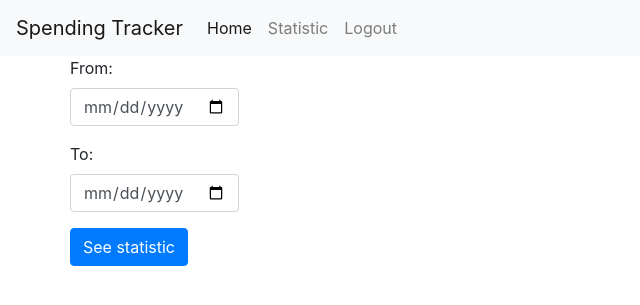
After one commit to wiezq/finance_tracker, a Flask app: template templates/statistic.html in a window 1280 px wide. The commit adds this page. Shown: the top 305 px of the page, without its empty margins (0-640 px from the left). Run offline with Flask 3, Linux system fonts and the light colour scheme; the template is opened without the code that fills it, so the values that code supplies are empty; some libraries are stand-ins or nearby versions.

Commit message:
Add statistic, ploter by date from to

```diff
--- a/app.py
+++ b/app.py
@@ -37,23 +37,42 @@ def handle_not_found(error):
     return redirect("/")
 
 
-@app.route('/<string:chart_type>.png', methods=['GET'])
+@app.route('/plot/<string:start_date>/<string:end_date>/<string:chart_type>.png', methods=['GET'])
 @login_required
-def get_pie_chart(chart_type):
-    notes = Note.query.filter_by(user_id=session.get("user_id")).all()
+def get_chart(chart_type, start_date, end_date):
+    # Convert the string dates to datetime objects
+    start_date = datetime.strptime(start_date, '%Y-%m-%d')
+    end_date = datetime.strptime(end_date, '%Y-%m-%d')
+
+    # Fetch notes between the start_date and end_date
+    notes = Note.query.filter(Note.user_id == session.get("user_id"), Note.date >= start_date,
+                              Note.date <= end_date).all()
+
+    if notes is None:
+        print("NONE ****************************88")
     fig = plot_chart(chart_type, notes)
     output = io.BytesIO()
     FigureCanvas(fig).print_png(output)
     return Response(output.getvalue(), mimetype='image/png')
 
 
-# @app.route('/chart.png', methods=['GET'])
-# @login_required
-# def get_chart():
-#     fig = plot_chart_by_categories()
-#     output = io.BytesIO()
-#     FigureCanvas(fig).print_png(output)
-#     return Response(output.getvalue(), mimetype='image/png')
+@app.route('/statistic', methods=["GET", "POST"])
+@login_required
+def statistic():
+    if request.method == "POST" and request.form["start_date"] and request.form["end_date"]:
+        start_date = datetime.strptime(request.form["start_date"], '%Y-%m-%d')
+        end_date = datetime.strptime(request.form["end_date"], '%Y-%m-%d')
+        notes_between_dates = Note.query.filter(Note.user_id == session.get("user_id"), Note.date >= start_date,
+                                                Note.date <= end_date).all()
+
+        if len(notes_between_dates) > 0:
+            start_date = str(start_date).split(" ")[0]
+            end_date = str(end_date).split(" ")[0]
+            return render_template("statistic.html", start_date=start_date, end_date=end_date)
+        else:
+            return render_template("statistic.html", start_date=None, end_date=None, msg="No notes found")
+
+    return render_template("statistic.html", start_date=None, end_date=None)
 
 
 @app.route('/', methods=["GET"])
@@ -96,11 +115,6 @@ def save_note():
                         user_id=user_id)
         db.session.add(new_note)
         db.session.commit()
-        print("New note added")
-
-    print(request.form["category"])
-    print(request.form["amount"])
-    print(request.form["date"])
     return redirect("/")
 
 
@@ -113,12 +127,13 @@ def save_note():
 
 @app.route('/register', methods=['GET', 'POST'])
 def register():
+    if session.get("user_id") is not None:
+        return redirect("/")
+
     if request.method == "POST" and request.form['email'] and request.form['username'] and request.form['password']:
         username = request.form['username']
         email = request.form['email']
         password = request.form['password']
-
-        print(username, email, password)
 
         user_exists = User.query.filter_by(email=email).first() is not None
 
@@ -136,6 +151,8 @@ def register():
 
 @app.route('/login', methods=['GET', 'POST'])
 def login():
+    if session.get("user_id") is not None:
+        return redirect("/")
     if request.method == "POST" and request.form['email'] and request.form['password']:
 
         email = request.form['email']
--- a/templates/base.html
+++ b/templates/base.html
@@ -3,41 +3,47 @@
 <head>
     <meta charset="UTF-8">
     <title>Base</title>
-    <link rel= "stylesheet" type= "text/css" href= "{{ url_for('static',filename='styles/base.css') }}">
+    <link rel="stylesheet" type="text/css" href="{{ url_for('static',filename='styles/base.css') }}">
 
     <link rel="stylesheet" href="https://stackpath.bootstrapcdn.com/bootstrap/4.3.1/css/bootstrap.min.css">
     <script src="https://stackpath.bootstrapcdn.com/bootstrap/4.3.1/js/bootstrap.min.js"></script>
-    <link rel="stylesheet" href="https://cdn.jsdelivr.net/npm/bootstrap@4.0.0/dist/css/bootstrap.min.css" integrity="sha384-Gn5384xqQ1aoWXA+058RXPxPg6fy4IWvTNh0E263XmFcJlSAwiGgFAW/dAiS6JXm" crossorigin="anonymous">
-    <script src="https://code.jquery.com/jquery-3.2.1.slim.min.js" integrity="sha384-KJ3o2DKtIkvYIK3UENzmM7KCkRr/rE9/Qpg6aAZGJwFDMVNA/GpGFF93hXpG5KkN" crossorigin="anonymous"></script>
-<script src="https://cdn.jsdelivr.net/npm/popper.js@1.12.9/dist/umd/popper.min.js" integrity="sha384-ApNbgh9B+Y1QKtv3Rn7W3mgPxhU9K/ScQsAP7hUibX39j7fakFPskvXusvfa0b4Q" crossorigin="anonymous"></script>
-<script src="https://cdn.jsdelivr.net/npm/bootstrap@4.0.0/dist/js/bootstrap.min.js" integrity="sha384-JZR6Spejh4U02d8jOt6vLEHfe/JQGiRRSQQxSfFWpi1MquVdAyjUar5+76PVCmYl" crossorigin="anonymous"></script>
+    <link rel="stylesheet" href="https://cdn.jsdelivr.net/npm/bootstrap@4.0.0/dist/css/bootstrap.min.css"
+          integrity="sha384-Gn5384xqQ1aoWXA+058RXPxPg6fy4IWvTNh0E263XmFcJlSAwiGgFAW/dAiS6JXm" crossorigin="anonymous">
+    <script src="https://code.jquery.com/jquery-3.2.1.slim.min.js"
+            integrity="sha384-KJ3o2DKtIkvYIK3UENzmM7KCkRr/rE9/Qpg6aAZGJwFDMVNA/GpGFF93hXpG5KkN"
+            crossorigin="anonymous"></script>
+    <script src="https://cdn.jsdelivr.net/npm/popper.js@1.12.9/dist/umd/popper.min.js"
+            integrity="sha384-ApNbgh9B+Y1QKtv3Rn7W3mgPxhU9K/ScQsAP7hUibX39j7fakFPskvXusvfa0b4Q"
+            crossorigin="anonymous"></script>
+    <script src="https://cdn.jsdelivr.net/npm/bootstrap@4.0.0/dist/js/bootstrap.min.js"
+            integrity="sha384-JZR6Spejh4U02d8jOt6vLEHfe/JQGiRRSQQxSfFWpi1MquVdAyjUar5+76PVCmYl"
+            crossorigin="anonymous"></script>
 </head>
 <body>
 <nav class="navbar navbar-expand-lg navbar-light bg-light">
-  <a class="navbar-brand" href="#">Navbar</a>
-  <button class="navbar-toggler" type="button" data-toggle="collapse" data-target="#navbarSupportedContent" aria-controls="navbarSupportedContent" aria-expanded="false" aria-label="Toggle navigation">
+    <a class="navbar-brand" href="#">Spending Tracker</a>
+    <button class="navbar-toggler" type="button" data-toggle="collapse" data-target="#navbarSupportedContent"
+            aria-controls="navbarSupportedContent" aria-expanded="false" aria-label="Toggle navigation">
         <span class="navbar-toggler-icon"></span>
     </button>
 
     <div class="collapse navbar-collapse" id="navbarSupportedContent">
         <ul class="navbar-nav mr-auto">
             <li class="nav-item active">
-        <a class="nav-link" href="#">Home <span class="sr-only">(current)</span></a>
+                <a class="nav-link" href="/">Home <span class="sr-only">(current)</span></a>
+            </li>
+            <li class="nav-item">
+                <a class="nav-link" href="/statistic">Statistic</a>
             </li>
             <li class="nav-item">
                 <a class="nav-link" href="/logout">Logout</a>
             </li>
-      <li class="nav-item">
-        <a class="nav-link disabled" href="#">Disabled</a>
-      </li>
+
         </ul>
-    <form class="form-inline my-2 my-lg-0">
-      <input class="form-control mr-sm-2" type="search" placeholder="Search" aria-label="Search">
-      <button class="btn btn-outline-success my-2 my-sm-0" type="submit">Search</button>
-    </form>
     </div>
 </nav>
 {% block s %}{% endblock %}
+{% block b %}{% endblock %}
 
 </body>
 </html>
--- a/templates/registration.html
+++ b/templates/registration.html
@@ -17,8 +17,6 @@
 {#      <input type="submit" name="Register">#}
 {#   </form>#}
 {#</body>#}
-
-
   <body class="align">
 
   <div class="grid">
--- /dev/null
+++ b/templates/statistic.html
@@ -0,0 +1,49 @@
+{% extends "base.html" %}
+{% block b %}
+
+    <div class="container">
+        <div class="row">
+            {% if msg %}
+                <div class="alert alert-warning" role="alert">
+                    {{ msg }}
+                </div>
+            {% endif %}
+        </div>
+        <div class="row">
+            <form action="/statistic" method="POST">
+                <div class="form-group">
+                    <label for="date">From:</label>
+                    <input type="date" class="form-control" id="date_from" name="start_date">
+                </div>
+                <div class="form-group">
+                    <label for="date">To:</label>
+                    <input type="date" class="form-control" id="date_to" name="end_date">
+                </div>
+                <button type="submit" class="btn btn-primary">See statistic</button>
+            </form>
+        </div>
+
+
+    </div>
+
+    {% if not msg and start_date and end_date %}
+        <div class="container">
+            <div class="row">
+                <div class="col-md-6 d-flex justify-content-center align-items-center flex-column">
+                    <img src="/plot/{{ start_date }}/{{ end_date }}/category_chart.png" alt="chart">
+                </div>
+                <div class="col-md-6 d-flex justify-content-center align-items-center flex-column">
+                    <img src="/plot/{{ start_date }}/{{ end_date }}/piechart.png" alt="chart">
+                </div>
+            </div>
+            <div class="row">
+                <div class="col-md-6 d-flex justify-content-center align-items-center flex-column">
+                    <img src="/plot/{{ start_date }}/{{ end_date }}/weekday_chart.png" alt="chart">
+                </div>
+                <div class="col-md-6 d-flex justify-content-center align-items-center flex-column">
+                    <img src="/plot/{{ start_date }}/{{ end_date }}/month_chart.png" alt="chart">
+                </div>
+            </div>
+        </div>
+    {% endif %}
+{% endblock %}
```
Also changed, not shown: plotter.py (+4 -11 lines), templates/index.html (+4 -46 lines), templates/login.html (+0 -16 lines). Lines whose indentation alone changed are shown as unchanged.
